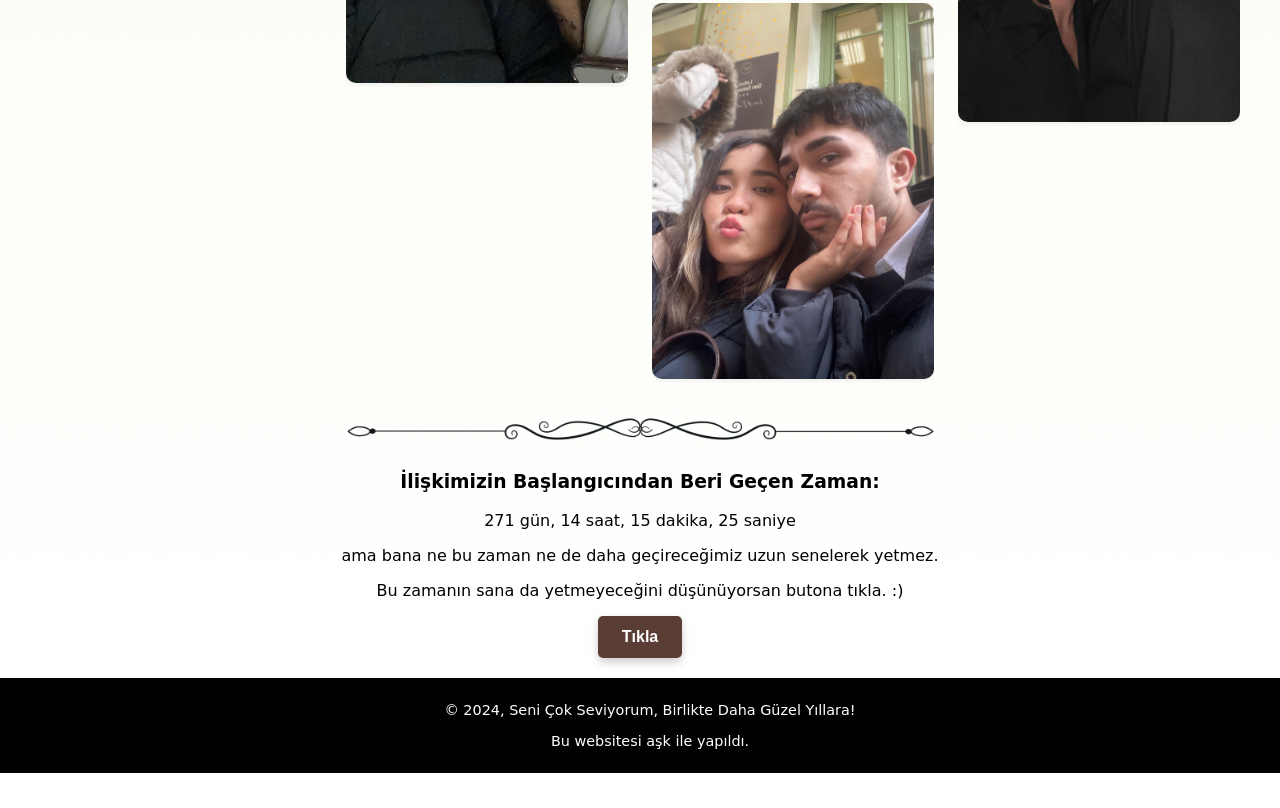
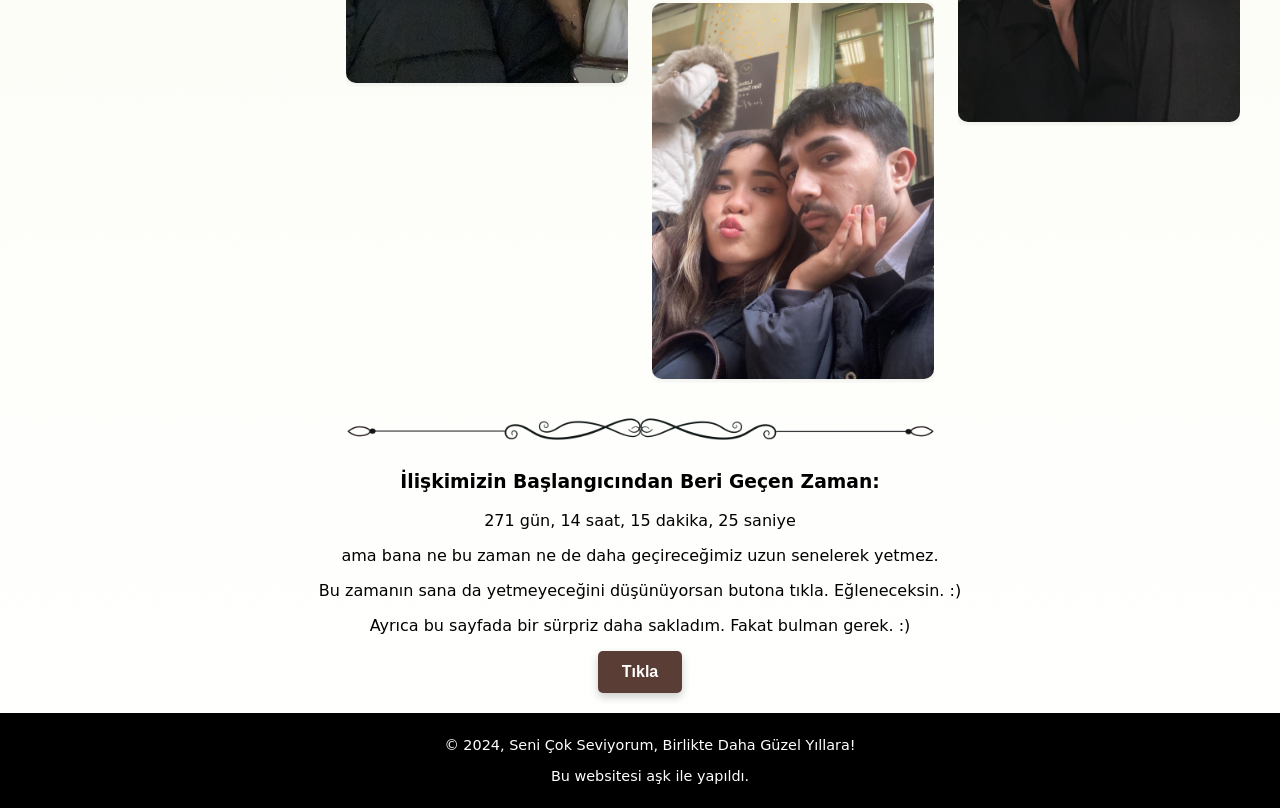
Before and after one commit to aidaveibrahim/iloveu, a plain HTML site: page index.html in a window 1280 px wide. Shown: the part 3118-3926 px from the top of the page. Before the commit the page ends 3891 px from the top, so only its background shows below. Drawn offline with Linux system fonts and the light colour scheme; animation ran at ten frames a second.

Commit message:
Add files via upload

```diff
--- a/index.html
+++ b/index.html
@@ -186,7 +186,8 @@
                 <h3 id="time-since-title">İlişkimizin Başlangıcından Beri Geçen Zaman:</h3>
                 <p id="time-display"></p>
                 <p id="time-since-footer">ama bana ne bu zaman ne de daha geçireceğimiz uzun senelerek yetmez.</p>
-                <p>Bu zamanın sana da yetmeyeceğini düşünüyorsan butona tıkla. :)</p>
+                <p>Bu zamanın sana da yetmeyeceğini düşünüyorsan butona tıkla. Eğleneceksin. :)</p>
+                <p id="surprise">Ayrıca bu sayfada bir sürpriz daha sakladım. Fakat bulman gerek. :)</p>
             </div>
 
             <button id="redirect-button" onclick="redirectToGame()">Tıkla</button>
@@ -210,7 +211,8 @@
         timeSinceTitle: "İlişkimizin Başlangıcından Beri Geçen Zaman:",
         timeSinceFooter: "ama bana ne bu zaman ne de daha geçireceğimiz uzun senelerek yetmez.",
         buttonText: "Tıkla", // Translation for the button text
-        redirectText: "Bu zamanın sana da yetmeyeceğini düşünüyorsan butona tıkla. :)", // Translation for the new paragraph
+        redirectText: "Bu zamanın sana da yetmeyeceğini düşünüyorsan butona tıkla. Eğleneceksin. :)",
+        textUnderRedirectText: "Ayrıca bu sayfada bir sürpriz daha sakladım. Fakat bulman gerek. :)",
         footerText: "&copy; 2024, Seni Çok Seviyorum, Birlikte Daha Güzel Yıllara!",
         footerMadeWithLove: "Bu websitesi aşk ile yapıldı.",
         timeUnits: {
@@ -229,6 +231,7 @@
         timeSinceFooter: "but neither this time nor the long years we will spend together are enough for me.",
         buttonText: "Click", // Translation for the button text
         redirectText: "If you think this time is not enough for you, click the button. :)", // Translation for the new paragraph
+        textUnderRedirectText: "And I have another surprise hidden on this page. But you need to find it. :)",
         footerText: "&copy; 2024, I Love You So Much, To More Beautiful Years Together!",
         footerMadeWithLove: "This website was made with love.",
         timeUnits: {
@@ -247,6 +250,7 @@
         timeSinceFooter: "но мне недостаточно ни этого времени, ни долгих лет, которые мы проведем вместе.",
         buttonText: "Нажми", // Translation for the button text
         redirectText: "Если ты думаешь, что этого времени тебе не хватает, нажми на кнопку. :)", // Translation for the new paragraph
+        textUnderRedirectText: "И у меня есть еще один сюрприз на этой странице. Но тебе нужно его найти. :)",
         footerText: "&copy; 2024, Я Тебя Очень Люблю, К Больше Прекрасным Годам Вместе!",
         footerMadeWithLove: "Этот сайт был создан с любовью.",
         timeUnits: {
@@ -265,6 +269,7 @@
         timeSinceFooter: "бірақ мен үшін бұл уақыт та, бірге өткізетін ұзақ жылдарымыз да жеткіліксіз.",
         buttonText: "Бас", // Translation for the button text
         redirectText: "Егер сен бұл уақыт саған жетпейді деп ойласаң, батырманы бас. :)", // Translation for the new paragraph
+        textUnderRedirectText: "Және менде осы бетте тағы бір тосын сый жасырылған. Бірақ оны табуың керек. :)",
         footerText: "&copy; 2024, Мен сені қатты сүйемін, Бірге Көптеген Керемет Жылдарға!",
         footerMadeWithLove: "Бұл вебсайт махаббатпен жасалған.",
         timeUnits: {
@@ -287,6 +292,7 @@ function switchLanguage(lang) {
     document.getElementById('time-since-title').innerText = langElements[lang].timeSinceTitle;
     document.getElementById('time-since-footer').innerText = langElements[lang].timeSinceFooter;
     document.getElementById('redirect-button').innerText = langElements[lang].buttonText;  // Change button text
+    document.getElementById('surprise').innerText = langElements[lang].textUnderRedirectText
     document.getElementById('time-since').querySelector('p:nth-child(4)').innerText = langElements[lang].redirectText;  // Change paragraph text
     document.getElementById('footer-text').innerHTML = langElements[lang].footerText;
     document.getElementById('footer-made-with-love').innerText = langElements[lang].footerMadeWithLove; // Eklenen satır
```
